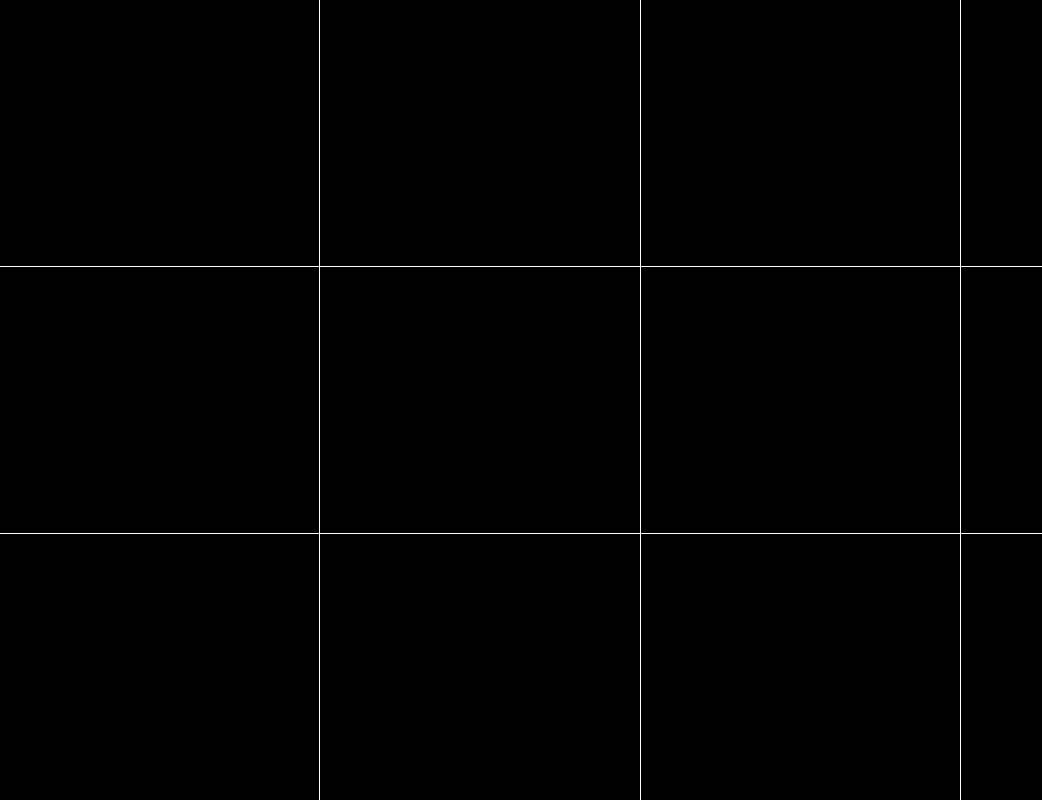
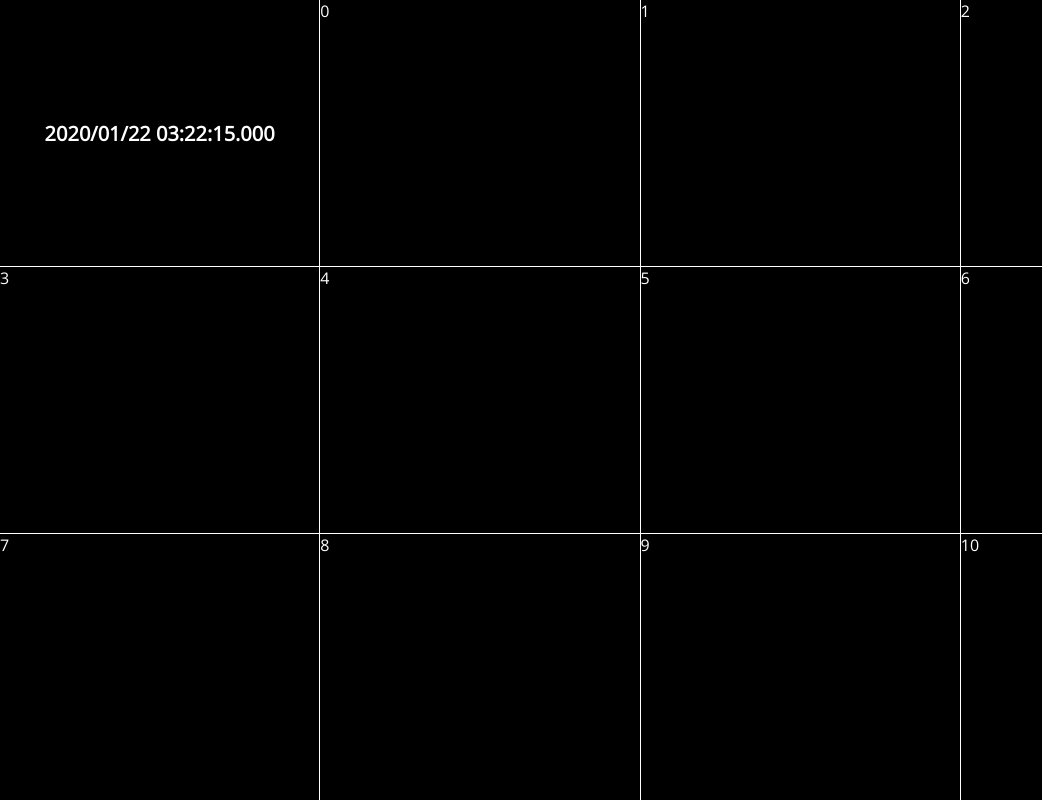
Before and after one commit to TSpierings/Reference, an Angular app: page / in a window 1280 px wide. Shown: the whole page, without its empty margins (0-1042 px from the left). Built offline with nearby package versions, Linux system fonts and the light colour scheme.

Commit message:
Implement simple clock and time.service

```diff
--- a/src/app/modules/clocks/components/clocks/clocks.component.html
+++ b/src/app/modules/clocks/components/clocks/clocks.component.html
@@ -1,3 +1,6 @@
 <div class="container">
-  <div class="cell" *ngFor="let number of 0 | fillFor:12"></div>
+  <app-simple-clock class="cell"></app-simple-clock>
+  <div class="cell" *ngFor="let number of 1 | fillFor:12">
+    {{number}}
+  </div>
 </div>
--- a/src/app/modules/clocks/components/clocks/clocks.component.scss
+++ b/src/app/modules/clocks/components/clocks/clocks.component.scss
@@ -1,12 +1,13 @@
 .container {
   display: grid;
-  grid-template-columns: repeat(4, auto);
-  grid-template-rows: repeat(3, auto);
+  grid-template-columns: repeat(4, 1fr);
+  grid-template-rows: repeat(3, 1fr);
   grid-gap: 1px;
   height: 100vh;
   width: 100vw;
 
   .cell {
     background-color: black;
+    color: white;
   }
 }
--- /dev/null
+++ b/src/app/modules/clocks/components/simple-clock/simple-clock.component.html
@@ -0,0 +1,3 @@
+<div class="simple-clock">
+  <span>{{date | date:'y/MM/dd hh:mm:ss.SSS'}}</span>
+</div>
--- /dev/null
+++ b/src/app/modules/clocks/components/simple-clock/simple-clock.component.scss
@@ -0,0 +1,11 @@
+.simple-clock {
+  display: flex;
+  align-items: center;
+  justify-content: center;
+  height: 100%;
+
+  span {
+    font-size: 20px;
+    font-weight: bold;
+  }
+}
--- /dev/null
+++ b/src/app/modules/clocks/components/simple-clock/simple-clock.component.ts
@@ -0,0 +1,21 @@
+import { Component } from '@angular/core';
+import { TimeService } from '../../services/time.service';
+
+@Component({
+  selector: 'app-simple-clock',
+  templateUrl: './simple-clock.component.html',
+  styleUrls: ['./simple-clock.component.scss']
+})
+export class SimpleClockComponent {
+
+  public date = new Date();
+
+  constructor(timeService: TimeService) {
+    timeService.inMilliseconds.subscribe(this.update);
+  }
+
+  private update = (date: Date) => {
+    this.date = date;
+  }
+
+}
--- /dev/null
+++ b/src/app/modules/clocks/services/time.service.ts
@@ -0,0 +1,38 @@
+import { Injectable } from '@angular/core';
+import { Subject } from 'rxjs';
+
+@Injectable({
+  providedIn: 'root'
+})
+export class TimeService {
+
+  private lastUpdate: number;
+  private timeInSeconds = new Subject<Date>();
+  private timeInMilliseconds = new Subject<Date>();
+
+  constructor() {
+    setInterval(this.update, 1);
+  }
+
+  private update = () => {
+    const currentDate = new Date();
+
+    // Update every 'seconds' resolution subscriber.
+    if (currentDate.valueOf() % 1000 < this.lastUpdate % 1000) {
+      this.timeInSeconds.next(currentDate);
+    }
+
+    // Update every 'milliseconds' resolution subscriber.
+    this.timeInMilliseconds.next(currentDate);
+
+    this.lastUpdate = currentDate.valueOf();
+  }
+
+  get inSeconds(): Subject<Date> {
+    return this.timeInSeconds;
+  }
+
+  get inMilliseconds(): Subject<Date> {
+    return this.timeInMilliseconds;
+  }
+}
```
Also changed, not shown: src/app/modules/clocks/clocks.module.ts (+6 -3 lines), 2 other files (tests, documents, lock files or other folders).
